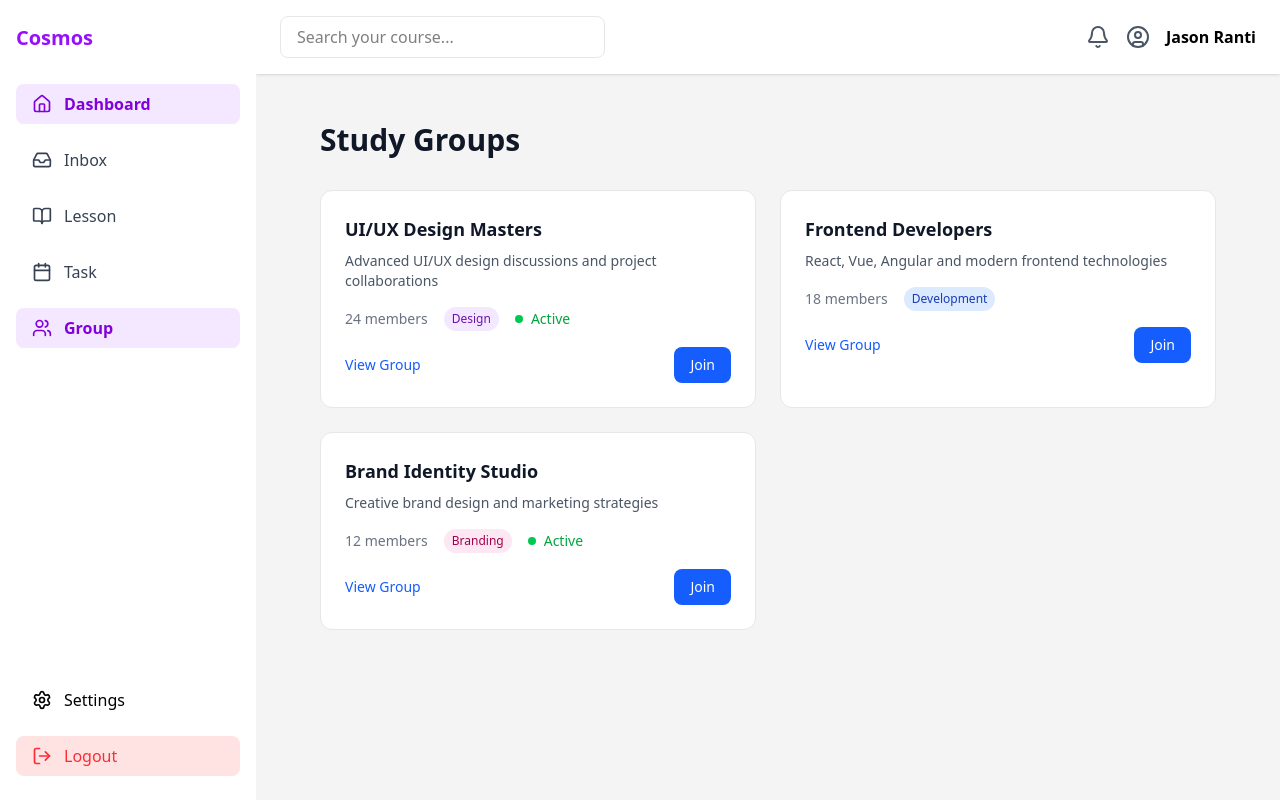
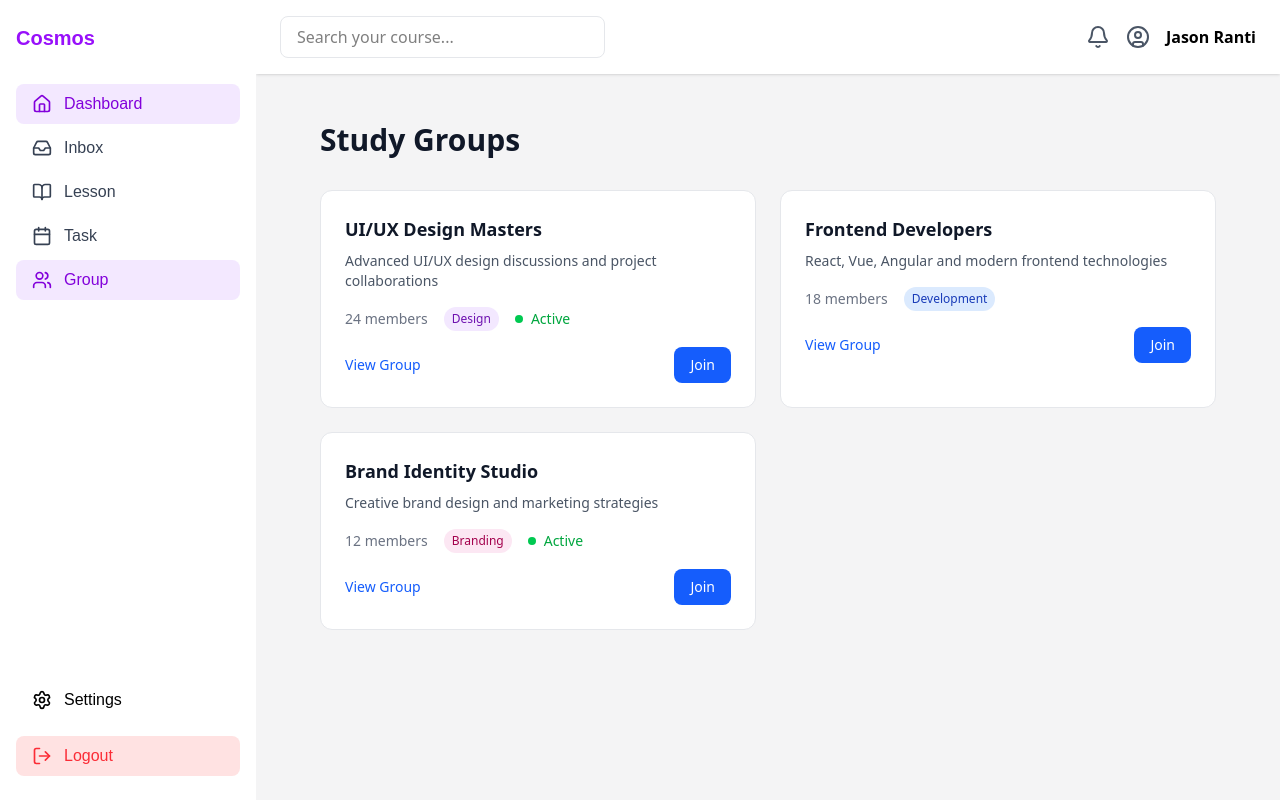
Before and after one commit to fasakinhenry/joggle, a React (Vite) app: page /cosmos/group in a window 1280 px wide. Built offline with nearby package versions, Linux system fonts and the light colour scheme.

Commit message:
style: improve the font of sidebar

```diff
--- a/src/components/cosmos/Sidebar.jsx
+++ b/src/components/cosmos/Sidebar.jsx
@@ -21,8 +21,16 @@ const navItems = [
 const Sidebar = () => {
   return (
     <aside className='w-64 bg-white h-full px-4 py-6 flex flex-col'>
-      <h1 className='text-xl font-bold text-purple-600 mb-8'>Cosmos</h1>
-      <nav className='flex flex-col gap-4'>
+      <h1
+        className='text-xl font-bold text-purple-600 mb-8'
+        style={{ fontFamily: 'Cabinet Grotesk, sans-serif' }}
+      >
+        Cosmos
+      </h1>
+      <nav
+        className='flex flex-col gap-1'
+        style={{ fontFamily: 'Geist, sans-serif' }}
+      >
         {navItems.map(({ name, icon: Icon, path }) => (
           <NavLink
             key={name}
@@ -30,7 +38,7 @@ const Sidebar = () => {
             className={({ isActive }) =>
               `flex items-center gap-3 px-4 py-2 rounded-lg transition-all duration-200 ${
                 isActive
-                  ? 'bg-purple-100 text-purple-700 font-semibold'
+                  ? 'bg-purple-100 text-purple-700 font-medium'
                   : 'text-gray-700 hover:bg-gray-100'
               }`
             }
@@ -40,7 +48,7 @@ const Sidebar = () => {
           </NavLink>
         ))}
       </nav>
-      <div className='mt-auto'>
+      <div className='mt-auto' style={{ fontFamily: 'Geist, sans-serif' }}>
         <NavLink
           to='#'
           className='flex items-center gap-3 px-4 py-2 mt-4rounded-lg'
```
